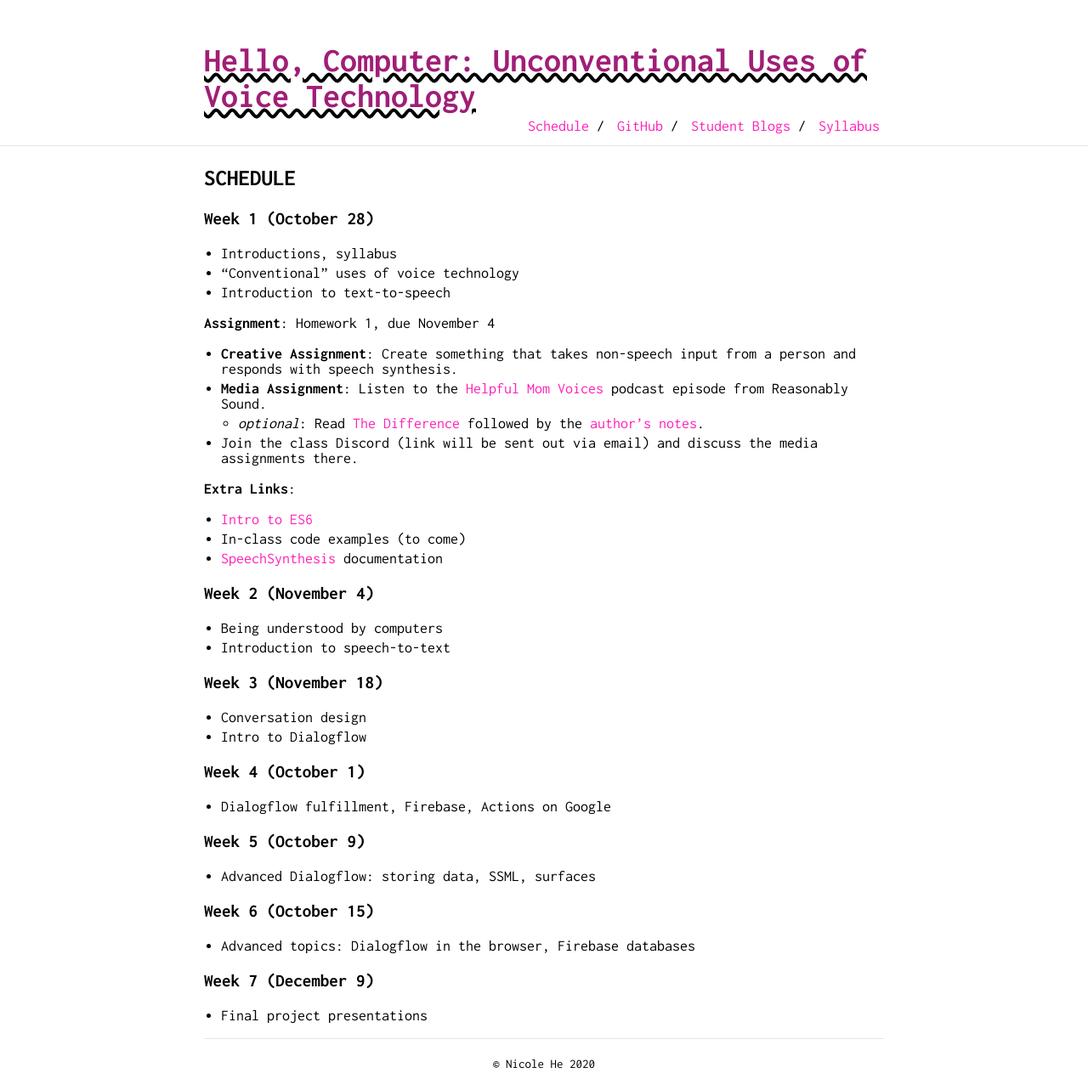
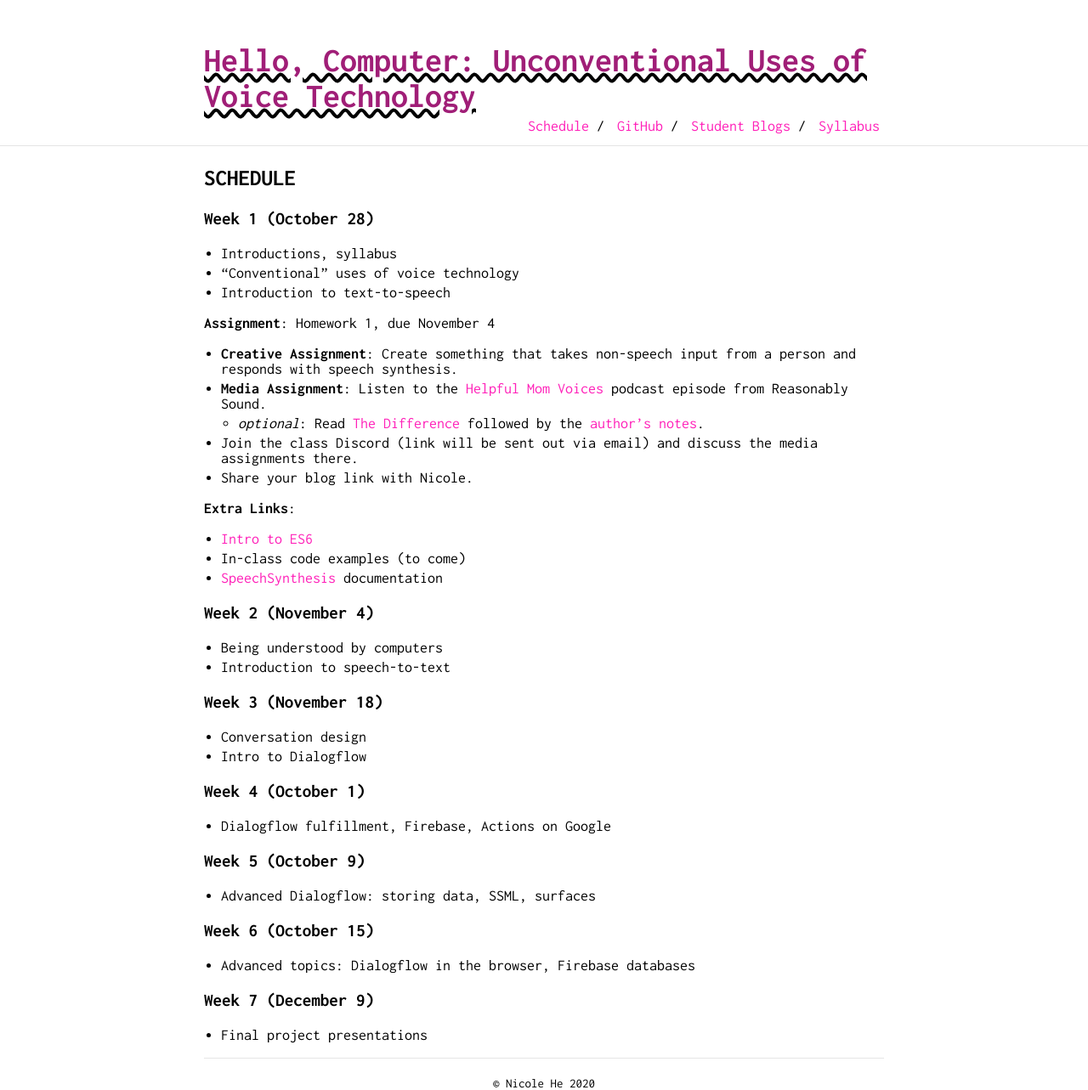
Before and after one commit to nicolehe/nicolehe.github.io, a Jekyll site: the page built from schedule.md, in a window 1280 px wide. Shown: the whole page at 85% size. Built offline with Jekyll 4.4.1, drawn with Linux system fonts in a browser that asks for light colours; our own code applies the rules of GitHub Pages for plain Markdown files; before the commit the page ends 1260 px from its top, so only the background shows below that.

Commit message:
add blog link back

```diff
--- a/schedule.md
+++ b/schedule.md
@@ -15,6 +15,7 @@ layout: default
 - **Media Assignment**: Listen to the [Helpful Mom Voices](http://reasonablysound.com/2018/02/27/helpful-mom-voices/) podcast episode from Reasonably Sound.
     - *optional*: Read [The Difference](https://qntm.org/difference) followed by the [author's notes](https://qntm.org/adapting).
 - Join the class Discord (link will be sent out via email) and discuss the media assignments there.
+- Share your blog link with Nicole.
 
 **Extra Links**:
 - [Intro to ES6](https://andrew.hedges.name/es6/)
```
